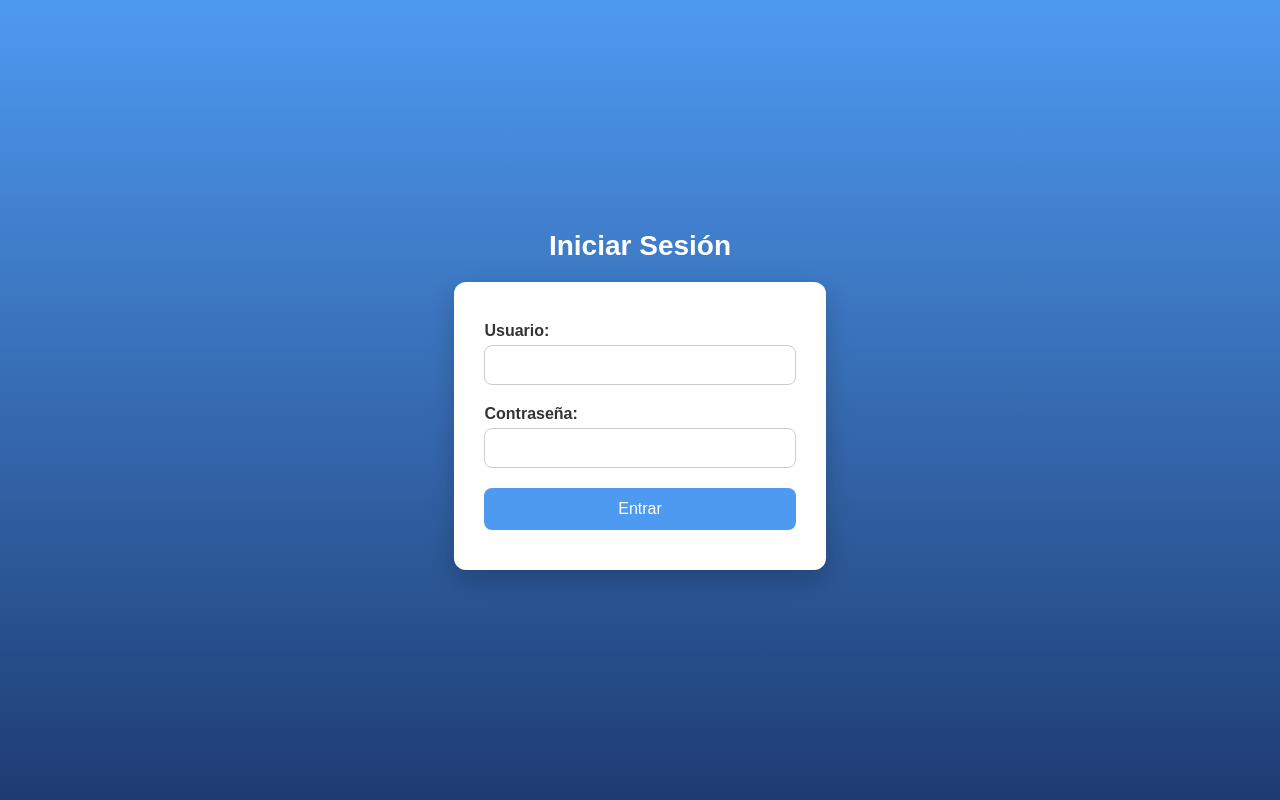
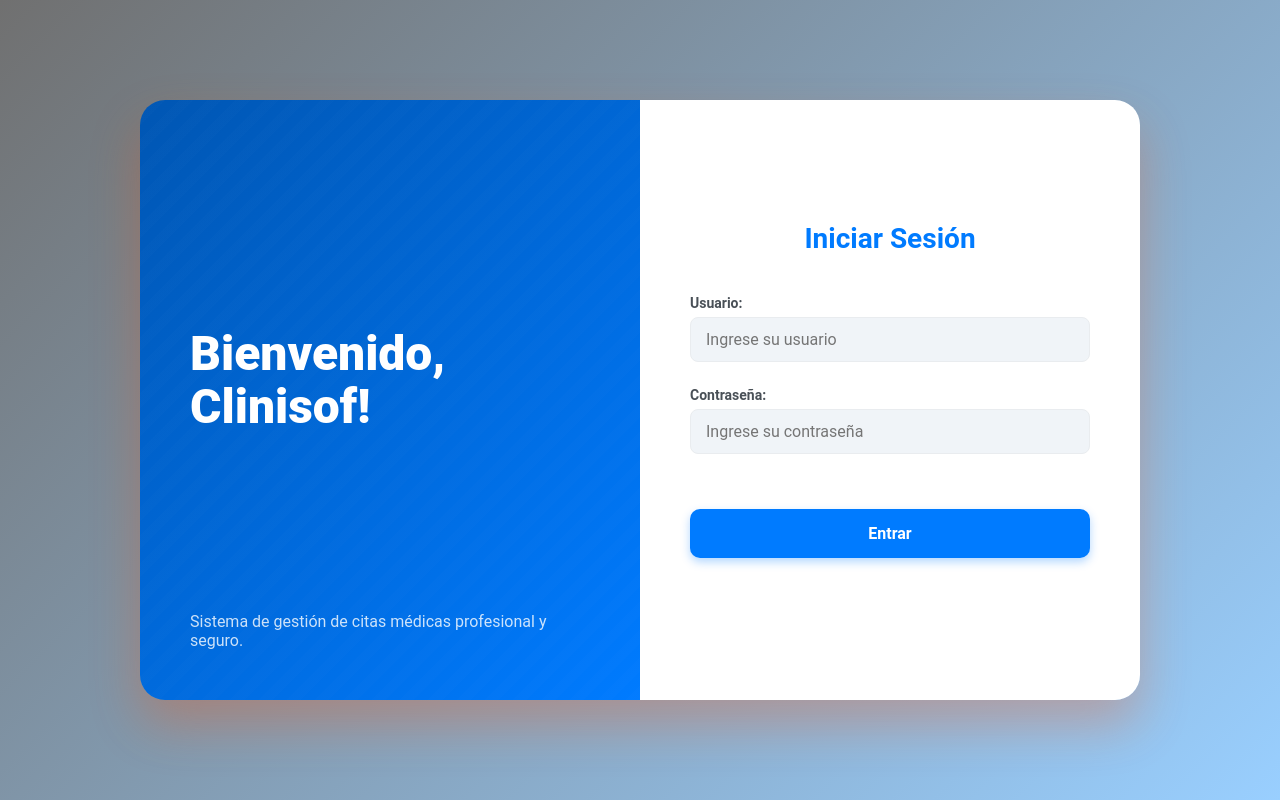
Before and after one commit to MauEnRich/ProyectoCatedra-APR, a PHP site: page / in a window 1280 px wide. Run offline with PHP 8.4, Linux system fonts and the light colour scheme.

Commit message:
Proyecto finalizado

```diff
--- a/GestionDePacientes/css/index.css
+++ b/GestionDePacientes/css/index.css
@@ -2,7 +2,7 @@
     margin: 0;
     padding: 0;
     box-sizing: border-box;
-    font-family: 'Arial', sans-serif;
+    font-family: 'Roboto', 'Segoe UI', Tahoma, Geneva, Verdana, sans-serif;
 }
 
 body {
@@ -10,72 +10,174 @@
     display: flex;
     justify-content: center;
     align-items: center;
-    background: linear-gradient(to bottom, #4e9af1, #1e3c72);
+    background: linear-gradient(135deg, #707070 0%, #99cfff 100%);
+    overflow: hidden;
 }
 
-.login-container {
+.split-login-wrapper {
+    display: flex;
+    width: 85%;
+    max-width: 1000px;
+    height: 600px;
+    border-radius: 25px;
+    box-shadow: 0 25px 50px rgba(243, 82, 14, 0.3);
+    overflow: hidden;
+}
+
+.welcome-panel {
+    flex: 1;
+    padding: 50px;
+    display: flex;
+    flex-direction: column;
+    justify-content: space-between;
+    color: white;
+    background: linear-gradient(135deg, #0056b3 0%, #007bff 100%);
+    position: relative;
+    z-index: 1;
+}
+
+.welcome-panel::before {
+    content: '';
+    position: absolute;
+    top: 0;
+    left: 0;
+    right: 0;
+    bottom: 0;
+    background: repeating-linear-gradient(
+        -45deg,
+        rgba(255, 255, 255, 0.1),
+        rgba(255, 255, 255, 0.1) 10px,
+        transparent 10px,
+        transparent 20px
+    );
+    opacity: 0.1;
+    z-index: -1;
+}
+
+.logo-placeholder {
+    margin-bottom: 20px;
+}
+
+.logo-placeholder img {
+    height: 30px;
+    width: auto;
+    display: block;
+}
+
+.welcome-panel h1 {
+    font-size: 48px;
+    font-weight: 900;
+    line-height: 1.1;
+    margin-bottom: 20px;
+}
+
+.welcome-panel p {
+    font-size: 16px;
+    opacity: 0.8;
+}
+
+.login-panel {
+    flex: 1;
+    background-color: #ffffff;
+    padding: 50px;
+    display: flex;
+    flex-direction: column;
+    justify-content: center;
+}
+
+.form-title {
+    color: #007bff;
+    font-size: 28px;
+    font-weight: 700;
+    margin-bottom: 40px;
+    text-transform: none;
+    letter-spacing: normal;
     text-align: center;
 }
 
 form#formLogin {
-    background-color: #ffffff;
-    padding: 40px 30px;
-    border-radius: 12px;
-    box-shadow: 0 10px 25px rgba(0,0,0,0.2);
+    background-color: transparent;
+    padding: 0;
+    box-shadow: none;
     width: 100%;
-    max-width: 400px;
-    margin-top: 20px;
-}
-
-h2 {
-    color: #fff;
-    font-size: 28px;
-    font-weight: bold;
+    max-width: 100%;
+    border: none;
 }
 
 form#formLogin label {
     display: block;
     text-align: left;
-    margin-bottom: 5px;
+    margin-bottom: 6px;
     font-weight: 600;
-    color: #333;
+    color: #495057;
+    font-size: 14px;
 }
 
 form#formLogin input[type="text"],
 form#formLogin input[type="password"] {
     width: 100%;
-    padding: 10px 15px;
-    margin-bottom: 20px;
-    border: 1px solid #ccc;
+    padding: 12px 15px;
+    margin-bottom: 25px;
     border-radius: 8px;
+    background-color: #f0f4f8;
+    border: 1px solid #e9ecef;
     font-size: 16px;
-    transition: border 0.3s;
+    transition: border-color 0.4s ease, box-shadow 0.4s ease;
 }
 
 form#formLogin input[type="text"]:focus,
 form#formLogin input[type="password"]:focus {
-    border-color: #4e9af1;
+    border-color: #007bff;
+    box-shadow: 0 0 0 3px rgba(0, 123, 255, 0.1);
     outline: none;
 }
 
 form#formLogin button {
     width: 100%;
-    padding: 12px;
-    background-color: #4e9af1;
+    padding: 15px;
+    background-color: #007bff;
     color: white;
     border: none;
-    border-radius: 8px;
+    border-radius: 10px;
+    margin-top: 30px;
     font-size: 16px;
+    font-weight: bold;
     cursor: pointer;
-    transition: background-color 0.3s;
+    box-shadow: 0 4px 10px rgba(0, 123, 255, 0.3);
+    transition: background-color 0.3s ease, box-shadow 0.3s ease, transform 0.1s;
 }
 
 form#formLogin button:hover {
-    background-color: #3b7ac1;
+    background-color: #0056b3;
+    box-shadow: 0 6px 15px rgba(0, 123, 255, 0.4);
+}
+
+form#formLogin button:active {
+    transform: translateY(1px);
 }
 
 form#formLogin .mensaje {
-    color: red;
-    margin-top: 10px;
-    font-size: 14px;
+    color: #dc3545;
+    margin-top: 20px;
+    font-size: 15px;
+    font-weight: 500;
 }
+
+.signup-button {
+    width: 100%;
+    padding: 15px;
+    background-color: transparent;
+    border: 2px solid #007bff;
+    color: #007bff;
+    border-radius: 10px;
+    font-size: 16px;
+    margin-top: 20px;
+    cursor: pointer;
+    transition: all 0.3s;
+    text-align: center;
+}
+
+.signup-button:hover {
+    background-color: #007bff;
+    color: white;
+}
--- a/GestionDePacientes/index.html
+++ b/GestionDePacientes/index.html
@@ -6,15 +6,30 @@
   <link rel="stylesheet" href="css/index.css">
 </head>
 <body>
-  <div class="login-container">
-    <h2>Iniciar Sesión</h2>
-    <form id="formLogin">
-      <label>Usuario:</label>
-      <input type="text" id="usuario" required>
-      <label>Contraseña:</label>
-      <input type="password" id="password" required>
-      <button type="submit">Entrar</button>
-    </form>
+
+  <div class="split-login-wrapper">
+    <div class="welcome-panel">
+        <div class="logo-placeholder">
+        </div>
+        <h1>Bienvenido, Clinisof!</h1>
+        <p>Sistema de gestión de citas médicas profesional y seguro.</p>
+    </div>
+
+    <div class="login-panel">
+        <h2 class="form-title">Iniciar Sesión</h2>
+
+        <form id="formLogin">
+            <label for="usuario">Usuario:</label>
+            <input type="text" id="usuario" name="usuario" placeholder="Ingrese su usuario" required>
+
+            <label for="password">Contraseña:</label>
+            <input type="password" id="password" name="password" placeholder="Ingrese su contraseña" required>
+
+            <button type="submit">Entrar</button>
+
+            <p class="mensaje"></p>
+        </form>
+    </div>
   </div>
 
   <script src="js/login.js"></script>
--- a/GestionDePacientes/php/conexion.php
+++ b/GestionDePacientes/php/conexion.php
@@ -3,7 +3,7 @@
 $usuario = "root";
 $clave = "";
 $bd = "gestion_pacientes";
-$port = 3307;
+$port = 3306;
 
 
 $conexion = new mysqli($host, $usuario, $clave, $bd, $port);
```
Also changed, not shown: GestionDePacientes/css/crearCita.css (+116 -85 lines), GestionDePacientes/css/dashboard.css (+73 -61 lines), GestionDePacientes/css/expediente.css (+129 -87 lines).
